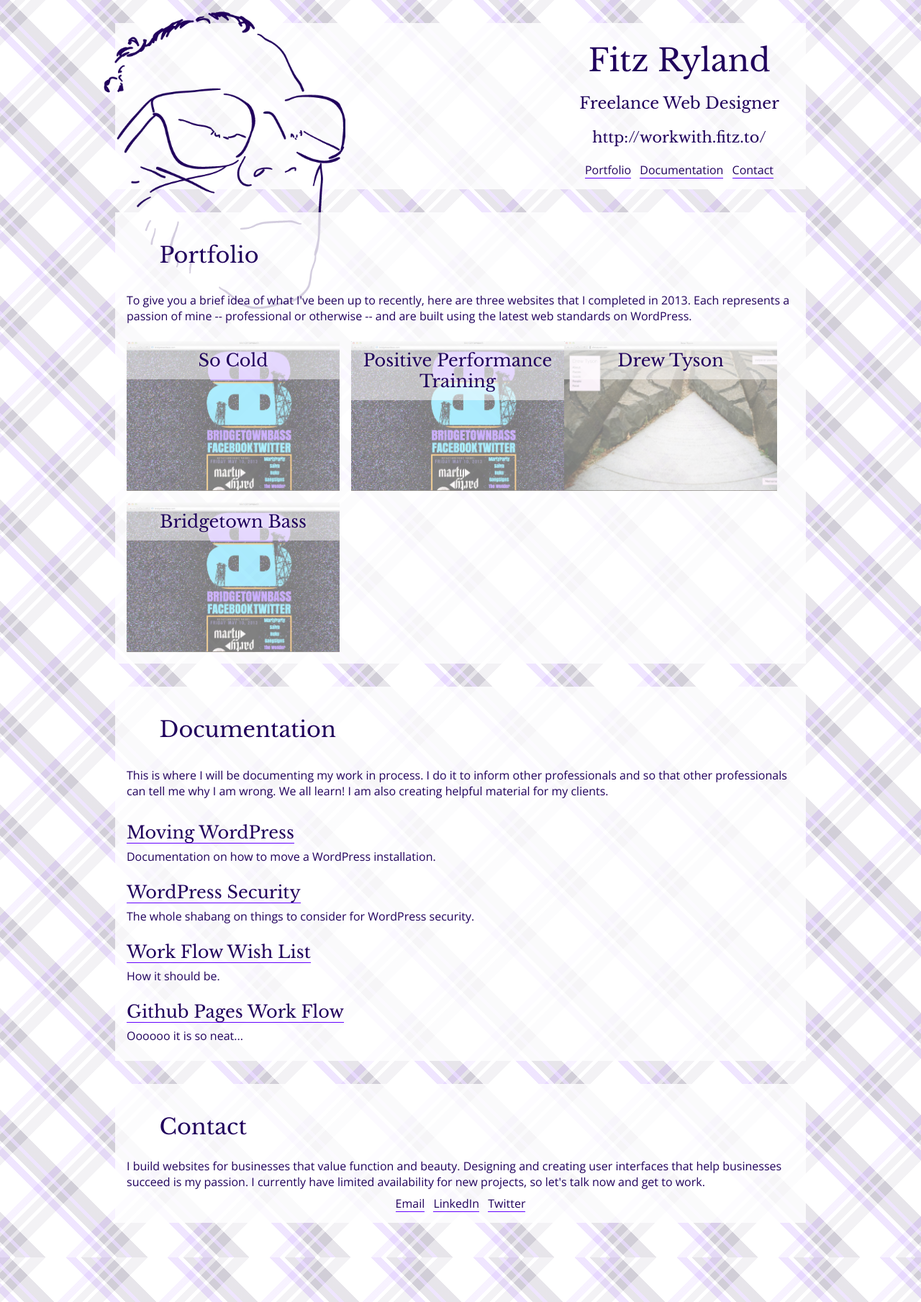
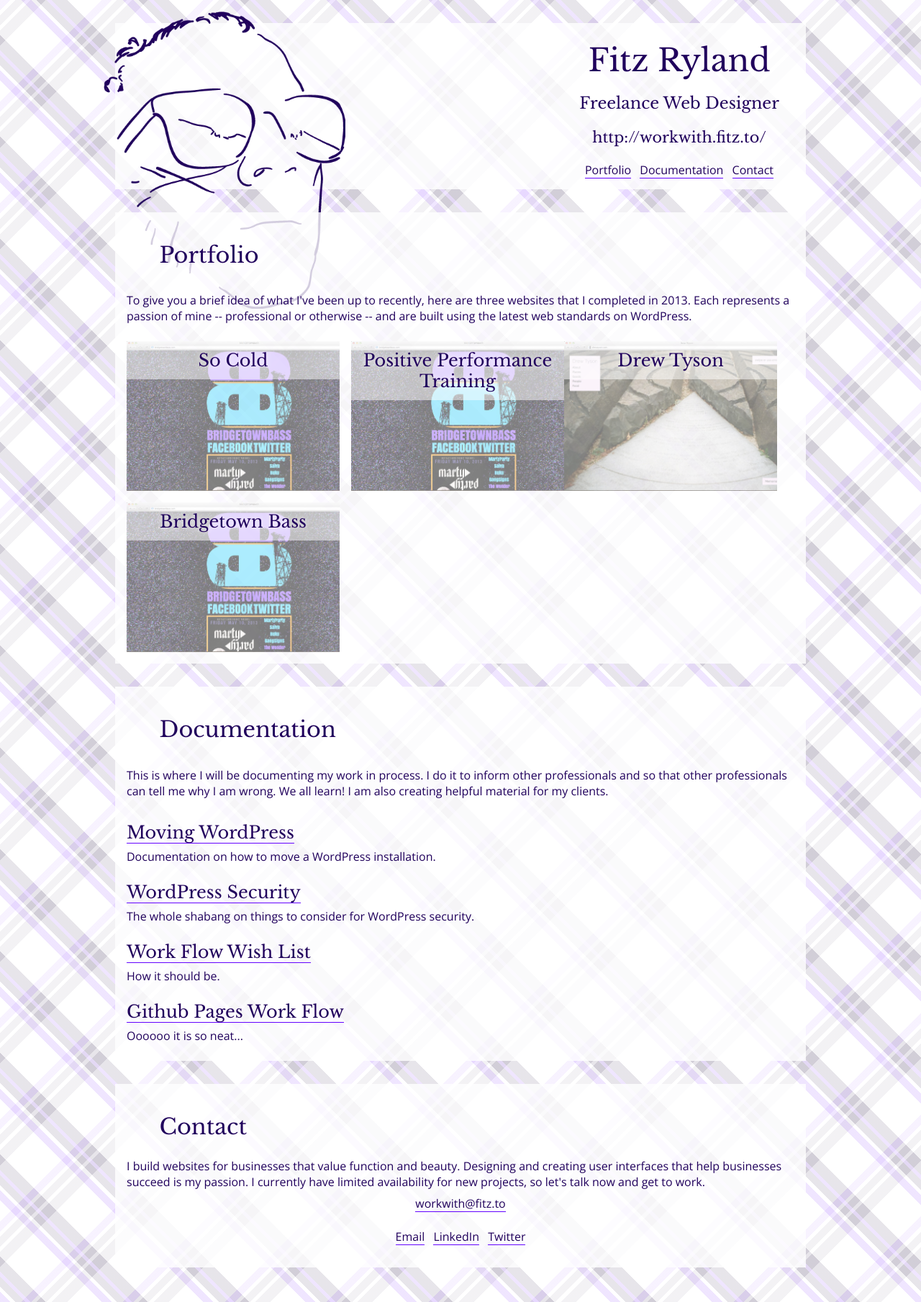
Before and after one commit to fitzryland/workwithfitzto, a Jekyll site: the page built from index.html, in a window 1280 px wide. Shown: the whole page at 72% size. Built offline with Jekyll 4.4.1, drawn with Linux system fonts in a browser that asks for light colours; nearby versions of some CDN libraries; comment, search, counter and statistics services are not loaded.

```diff
--- a/_includes/footer.html
+++ b/_includes/footer.html
@@ -1,6 +1,7 @@
 			<footer id="contact">
         <h2 class="section-title">Contact</h2>
 				<p>I build websites for businesses that value function and beauty. Designing and creating user interfaces that help businesses succeed is my passion. I currently have limited availability for new projects, so let's talk now and get to work.</p>
+        <p class="center"><a href="mailto:workwith@fitz.to">workwith@fitz.to</a></p>
         <nav class="footer_social">
           <a href="mailto:workwith@fitz.to" target="_blank">Email</a>
           <a href="http://www.linkedin.com/in/fitzhughryland/" target="_blank">LinkedIn</a>
--- a/_includes/nav.html
+++ b/_includes/nav.html
@@ -1,5 +1,5 @@
 <nav>
 	<a href="/#portfolio">Portfolio</a>
 	<a href="/#documentation">Documentation</a>
-	<a href="/#contact">Contact</a>
+	<a href="#contact">Contact</a>
 </nav>
--- a/css/main.css
+++ b/css/main.css
@@ -149,6 +149,7 @@ footer p {
   margin-top: 0; }
 
 .footer_social {
+  margin: 1.5em 0 1em;
   text-align: center; }
 
 .section-title {
@@ -213,3 +214,6 @@ a.project-thumb:link, a.project-thumb:visited {
   margin-bottom: 0; }
 .home_post p {
   margin-top: 0.5em; }
+
+.center {
+  text-align: center; }
```
Also changed, not shown: css/main.scss (+14 -0 lines).
